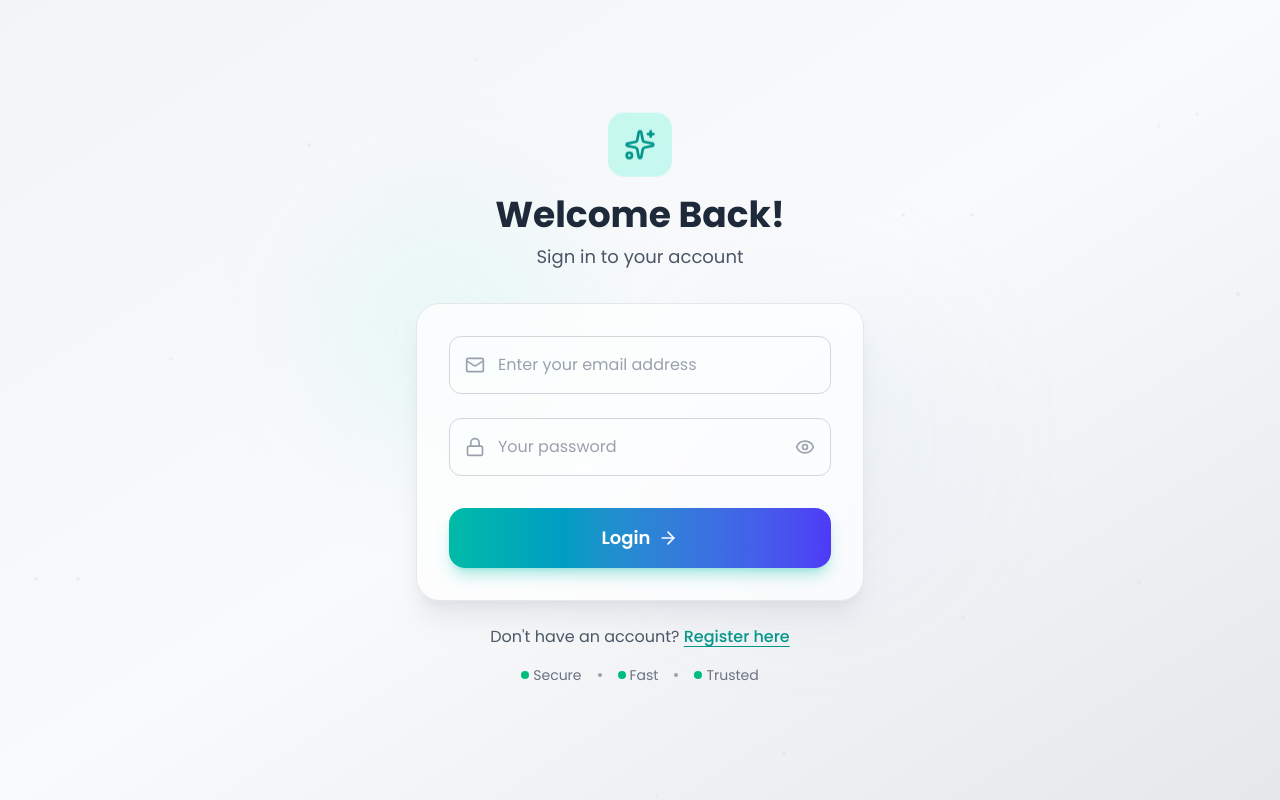
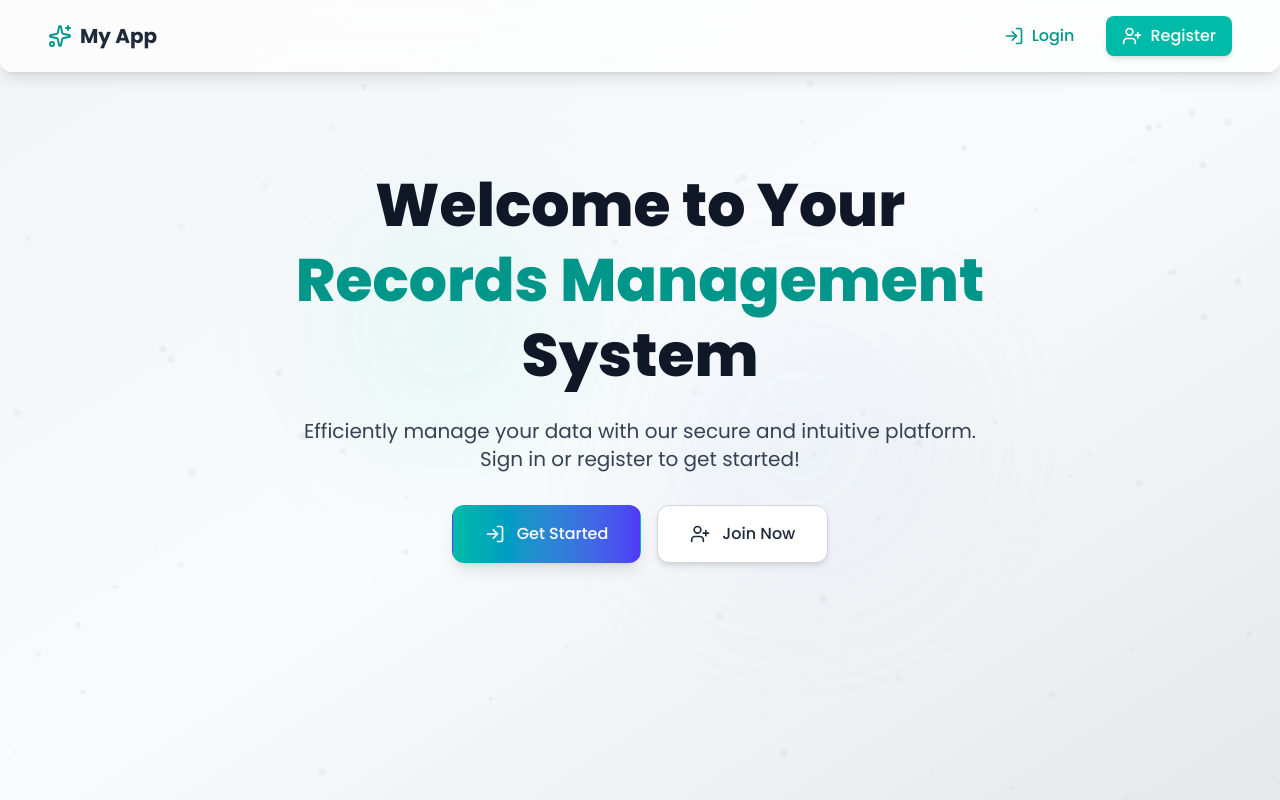
Before and after one commit to kevinbalocos/records-management-system, a React (Vite) app in the folder frontend/: page / in a window 1280 px wide. Built offline with nearby package versions, Linux system fonts and the light colour scheme.

Commit message:
[Frontend] added entry page

```diff
--- a/frontend/src/App.jsx
+++ b/frontend/src/App.jsx
@@ -4,18 +4,22 @@ import RegisterPage from "./authentication/RegisterPage";
 import UserLandingPage from "./LandingPages/UserLandingPage";
 import { ToastContainer } from "react-toastify";
 import "react-toastify/dist/ReactToastify.css";
-import AdminPage from "./authentication/Admin-SuperAdminPage";
+import AdminAndSuperAdminPage from "./authentication/Admin-SuperAdminPage"; // Corrected import name
 import VerifyEmailPage from "./authentication/VerifyEmailPage";
+import EntryPage from "./FrontPage/EntryPage"; // Import the new EntryPage
 
 const App = () => {
   return (
     <>
       <ToastContainer />
       <Routes>
-        <Route path="/" element={<LoginPage />} />
+        {/* Entry Page is now the default route */}
+        <Route path="/" element={<EntryPage />} />
+        {/* Login Page now has its own explicit route */}
+        <Route path="/login" element={<LoginPage />} />
         <Route path="/register" element={<RegisterPage />} />
         <Route path="/landing" element={<UserLandingPage />} />
-        <Route path="/admin" element={<AdminPage />} />
+        <Route path="/admin" element={<AdminAndSuperAdminPage />} />
         <Route path="/verify" element={<VerifyEmailPage />} />
       </Routes>
     </>
--- /dev/null
+++ b/frontend/src/FrontPage/EntryPage.jsx
@@ -0,0 +1,145 @@
+import React from "react";
+import { Link } from "react-router-dom";
+import { LogIn, UserPlus, Sparkles } from "lucide-react";
+
+const EntryPage = () => {
+  return (
+    <div className="min-h-screen relative overflow-hidden bg-gradient-to-br from-gray-100 via-gray-50 to-gray-200 font-sans text-gray-800">
+      {/* Background circles */}
+      <div className="absolute inset-0">
+        <div className="absolute top-1/4 left-1/4 w-64 h-64 bg-teal-200/20 rounded-full blur-3xl animate-pulse"></div>
+        <div className="absolute bottom-1/4 right-1/4 w-80 h-80 bg-blue-200/15 rounded-full blur-3xl animate-pulse delay-1000"></div>
+      </div>
+
+      {/* Floating dots animation - Increased to 100 dots */}
+      <div className="absolute inset-0 overflow-hidden pointer-events-none">
+        {[...Array(100)].map(
+          (
+            _,
+            i // Changed from 15 to 100 dots
+          ) => (
+            <div
+              key={i}
+              className="absolute w-1 h-1 bg-gray-300/30 rounded-full animate-pulse"
+              style={{
+                left: `${Math.random() * 100}%`,
+                top: `${Math.random() * 100}%`, // Ensures coverage of 100vh
+                animationDelay: `${Math.random() * 2}s`,
+                animationDuration: `${2 + Math.random()}s`,
+                // Added a small random size variation for visual interest
+                transform: `scale(${0.5 + Math.random() * 1.5})`,
+              }}
+            ></div>
+          )
+        )}
+      </div>
+
+      {/* Navbar */}
+      <nav className="relative z-20 w-full bg-white/70 backdrop-blur-md shadow-lg rounded-b-xl py-4 px-6 md:px-12 flex justify-between items-center animate-fade-in-down">
+        <div className="flex items-center space-x-2">
+          <Sparkles className="w-6 h-6 text-teal-600" />
+          <span className="text-xl font-bold text-gray-800">My App</span>
+        </div>
+        <div className="flex space-x-4">
+          <Link
+            to="/login"
+            className="flex items-center px-4 py-2 rounded-lg text-teal-600 hover:bg-teal-50 hover:text-teal-700 transition-all duration-200 font-medium"
+          >
+            <LogIn className="w-5 h-5 mr-2" />
+            Login
+          </Link>
+          <Link
+            to="/register"
+            className="flex items-center px-4 py-2 rounded-lg bg-teal-500 text-white hover:bg-teal-600 transition-all duration-200 font-medium shadow-md hover:shadow-lg"
+          >
+            <UserPlus className="w-5 h-5 mr-2" />
+            Register
+          </Link>
+        </div>
+      </nav>
+
+      {/* Hero Section */}
+      <main className="relative z-10 flex flex-col items-center justify-center flex-grow text-center px-4 py-16 md:py-24">
+        <div className="max-w-3xl animate-fade-in-up">
+          <h1 className="text-5xl md:text-6xl font-extrabold text-gray-900 leading-tight mb-6">
+            Welcome to Your{" "}
+            <span className="text-teal-600">Records Management</span> System
+          </h1>
+          <p className="text-lg md:text-xl text-gray-700 mb-8 max-w-2xl mx-auto">
+            Efficiently manage your data with our secure and intuitive platform.
+            Sign in or register to get started!
+          </p>
+          <div className="flex flex-col sm:flex-row justify-center space-y-4 sm:space-y-0 sm:space-x-4">
+            <Link
+              to="/login"
+              className="inline-flex items-center justify-center px-8 py-4 border border-transparent text-base font-medium rounded-xl shadow-lg
+                         bg-gradient-to-r from-teal-500 to-indigo-600 text-white
+                         hover:from-teal-600 hover:to-indigo-700 transform hover:scale-105 transition-all duration-300"
+            >
+              <LogIn className="w-5 h-5 mr-3" />
+              Get Started
+            </Link>
+            <Link
+              to="/register"
+              className="inline-flex items-center justify-center px-8 py-4 border border-gray-300 text-base font-medium rounded-xl shadow-md
+                         bg-white text-gray-800 hover:bg-gray-100 transform hover:scale-105 transition-all duration-300"
+            >
+              <UserPlus className="w-5 h-5 mr-3" />
+              Join Now
+            </Link>
+          </div>
+        </div>
+      </main>
+
+      {/* CSS Animations */}
+      <style jsx>{`
+        @keyframes fade-in-down {
+          from {
+            opacity: 0;
+            transform: translateY(-20px);
+          }
+          to {
+            opacity: 1;
+            transform: translateY(0);
+          }
+        }
+
+        @keyframes fade-in-up {
+          from {
+            opacity: 0;
+            transform: translateY(20px);
+          }
+          to {
+            opacity: 1;
+            transform: translateY(0);
+          }
+        }
+
+        @keyframes pulse {
+          0%,
+          100% {
+            opacity: 1;
+          }
+          50% {
+            opacity: 0.5;
+          }
+        }
+
+        .animate-fade-in-down {
+          animation: fade-in-down 0.8s ease-out forwards;
+        }
+
+        .animate-fade-in-up {
+          animation: fade-in-up 0.8s ease-out forwards;
+          animation-delay: 0.2s; /* Delay for hero content */
+        }
+
+        .animate-pulse {
+          animation: pulse 2s cubic-bezier(0.4, 0, 0.6, 1) infinite;
+        }
+      `}</style>
+    </div>
+  );
+};
+
+export default EntryPage;
--- a/frontend/src/authentication/LoginPage.jsx
+++ b/frontend/src/authentication/LoginPage.jsx
@@ -67,7 +67,6 @@ const LoginPage = () => {
         if (status === "approved") {
           navigate("/admin");
         } else {
-
           toast.error("Your admin account is pending approval.");
 
           navigate("/");
@@ -76,13 +75,11 @@ const LoginPage = () => {
         if (status === "approved") {
           navigate("/landing");
         } else {
-
           toast.error("Your user account is pending approval.");
 
           navigate("/");
         }
       } else {
-
         toast.error(
           "Login successful, but role/status not recognized. Contact support."
         );
--- a/frontend/src/authentication/RegisterPage.jsx
+++ b/frontend/src/authentication/RegisterPage.jsx
@@ -22,11 +22,11 @@ const RegisterPage = () => {
     email: "",
     password: "",
     phoneNumber: "",
-    role: "user",
+    role: "user", // Default role is user
   });
   const [showPassword, setShowPassword] = useState(false);
   const [isLoading, setIsLoading] = useState(false);
-  const [focusedField, setFocusedField] = useState("");
+  const [focusedField, setFocusedField] = useState(""); // State for input focus styling
   const [validations, setValidations] = useState({
     firstName: false,
     lastName: false,
@@ -71,7 +71,7 @@ const RegisterPage = () => {
       !form.email ||
       !form.password ||
       !form.phoneNumber ||
-      !form.role
+      !form.role // Check if role is selected
     ) {
       toast.error("All fields are required!");
       return;
@@ -105,7 +105,7 @@ const RegisterPage = () => {
     }
   };
 
-
+  // Helper function for input styling
   const inputClasses = (fieldName) => `
     w-full px-4 py-4 pl-12 bg-white/5 border rounded-xl
     transition-all duration-300 ease-out text-gray-800 placeholder-gray-400
@@ -419,7 +419,7 @@ const RegisterPage = () => {
               <p className="text-gray-600 mb-4">
                 Already have an account?{" "}
                 <Link
-                  to="/"
+                  to="/login"
                   className="text-teal-600 hover:text-teal-800 font-medium underline decoration-teal-600 underline-offset-4 hover:decoration-teal-800 transition-all duration-200"
                 >
                   Sign in here
@@ -447,6 +447,7 @@ const RegisterPage = () => {
           </form>
         </div>
       </div>
+
       <style jsx>{`
         @keyframes fade-in {
           from {
```
